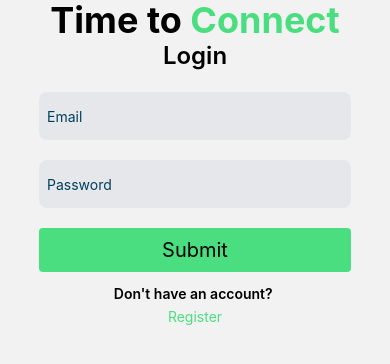
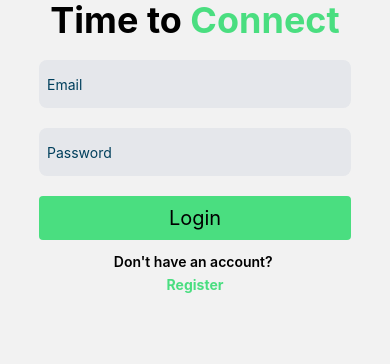
Before and after one commit to zacharywalsh13/Connect, a React Native app in the folder Connect/: screen /LoginScreen in a window 390 px wide. Shown: the top 364 px of the page. Built offline with nearby package versions, Linux system fonts and the light colour scheme.

Commit message:
Working on user State

```diff
--- a/Connect/App.js
+++ b/Connect/App.js
@@ -1,3 +1,4 @@
+import React, { useState } from 'react';
 import { styled } from "nativewind";
 
 import { NavigationContainer } from "@react-navigation/native";
@@ -9,11 +10,13 @@ import LoginScreen from "./screens/Login/login";
 import MatchesScreen from "./screens/Matches/Matches";
 import RegisterScreen from "./screens/Register/Register.js";
 
+
 const Stack = createNativeStackNavigator();
 
 export default function App() {
+
   return (
-      <NavigationContainer >
+        <NavigationContainer>
           <Stack.Navigator
             screenOptions={{headerShown: false}}
             initialRouteName="LoginScreen"
--- a/Connect/components/Login/Forms.js
+++ b/Connect/components/Login/Forms.js
@@ -3,6 +3,7 @@ import { useState } from "react";
 import { View, TextInput, TouchableOpacity, StyleSheet, Text, Alert} from "react-native";
 import { useNavigation } from '@react-navigation/native';
 
+import { useContext } from "react";
 
 import MatchesScreen from "../../screens/Matches/Matches";
 
@@ -24,6 +25,7 @@ const LoginForm = props => {
       .then(data => {
         if (data.token) {
           props.loginFunction();
+          console.log(data.result);
         } else {
           Alert.alert("Login Failed", data.message);
         }
@@ -67,7 +69,7 @@ const LoginForm = props => {
             onPress={onPressLogin}
 
             >
-            <Text className="text-xl ">Submit</Text>
+            <Text className="text-xl ">Login</Text>
             </TouchableOpacity>
         </View>
         {/* Register Text */}
@@ -75,7 +77,7 @@ const LoginForm = props => {
         <TouchableOpacity className="pt-1"
         onPress={onPressRegister}
         >
-        <Text className="pt-1text-danger transition duration-150 ease-in-out hover:text-danger-600 focus:text-danger-600 active:text-danger-700 text-green-400">
+        <Text className="font-bold pt-1text-danger transition duration-150 ease-in-out hover:text-danger-600 focus:text-danger-600 active:text-danger-700 text-green-400">
         Register
         </Text>
         </TouchableOpacity>
--- a/Connect/components/Login/loginText.tsx
+++ b/Connect/components/Login/loginText.tsx
@@ -7,7 +7,6 @@ const LoginText = () => {
     return (
         <>
           <Text className='text-4xl font-bold	'>Time to <Text className='text-green-400'>Connect</Text></Text>
-          <Text className='text-2xl font-semibold	'>Login</Text>
         </>
       )
 }
```
Also changed, not shown: Connect/components/AppContext.tsx (added). Lines whose indentation alone changed are shown as unchanged.
